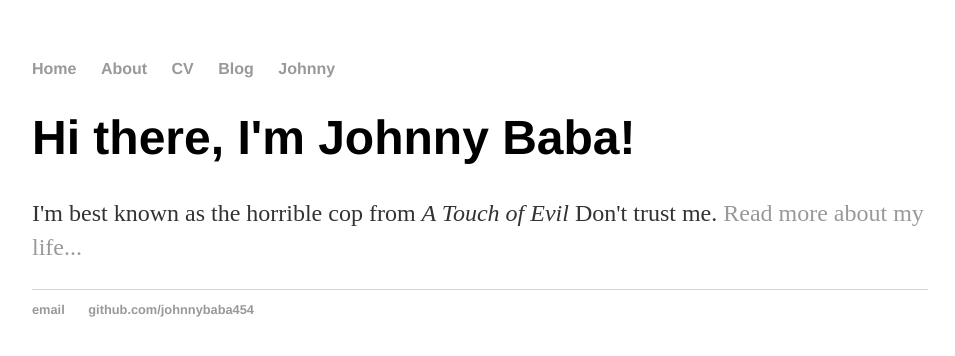
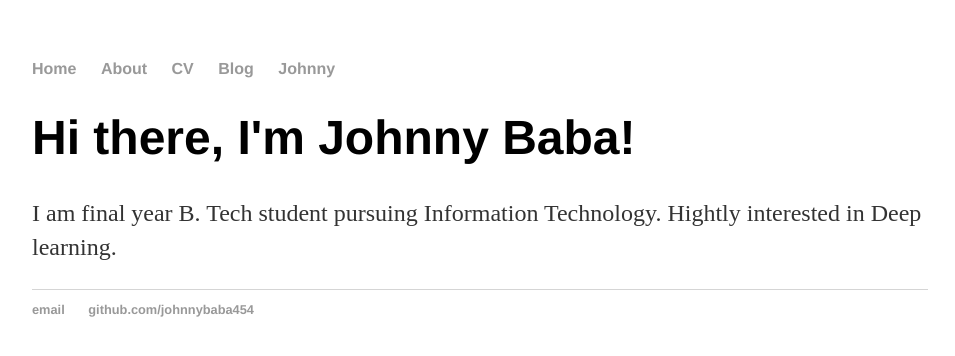
Before and after one commit to johnnybaba454/johnnybaba454.github.io, a Jekyll site: the page built from index.html, in a window 1280 px wide. Shown: the top 356 px of the page, without its empty margins (160-1115 px from the left). Built offline with Jekyll 4.4.1, drawn with Linux system fonts in a browser that asks for light colours; Markdown is read by kramdown in place of the engine named in the settings.

Commit message:
Update index.html

```diff
--- a/index.html
+++ b/index.html
@@ -4,5 +4,5 @@ title: Johnny Baba
 ---
 <div class="blurb">
 	<h1>Hi there, I'm Johnny Baba!</h1>
-	<p>I'm best known as the horrible cop from <em>A Touch of Evil</em> Don't trust me. <a href="/about">Read more about my life...</a></p>
+	<p> I am final year B. Tech student pursuing Information Technology. Hightly interested in Deep learning.</p>
 </div><!-- /.blurb -->
```
